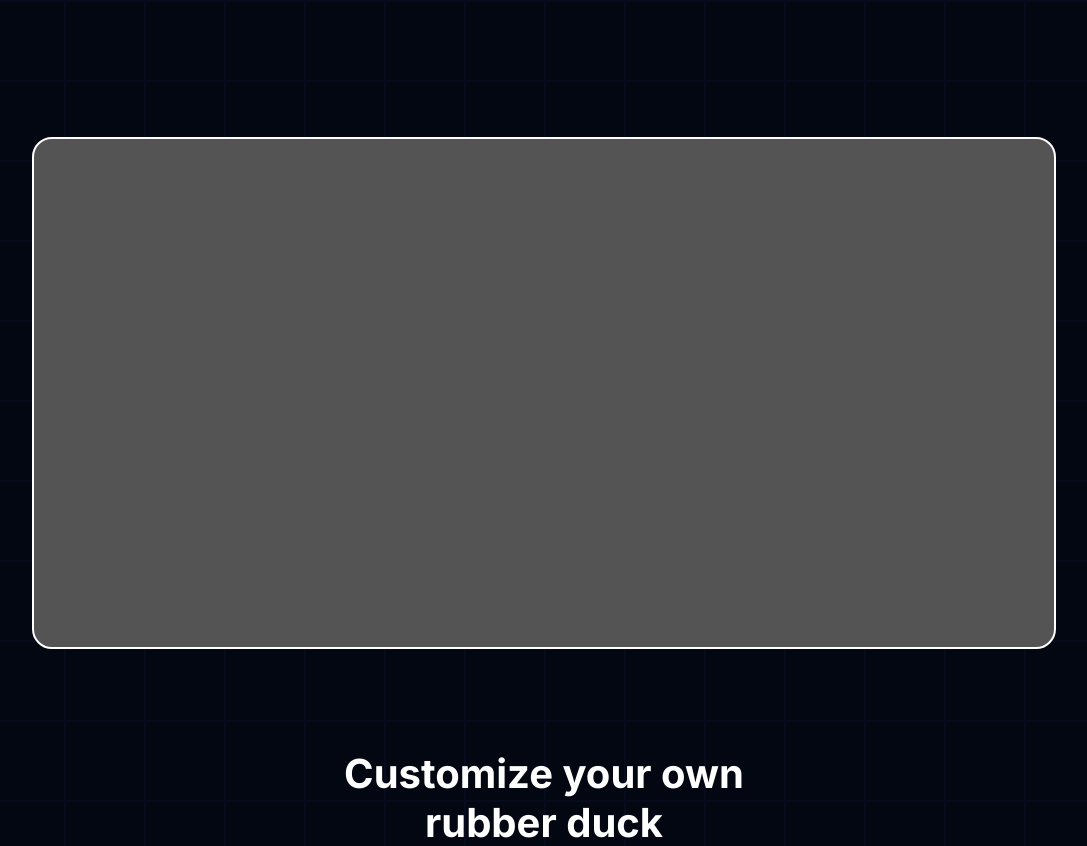
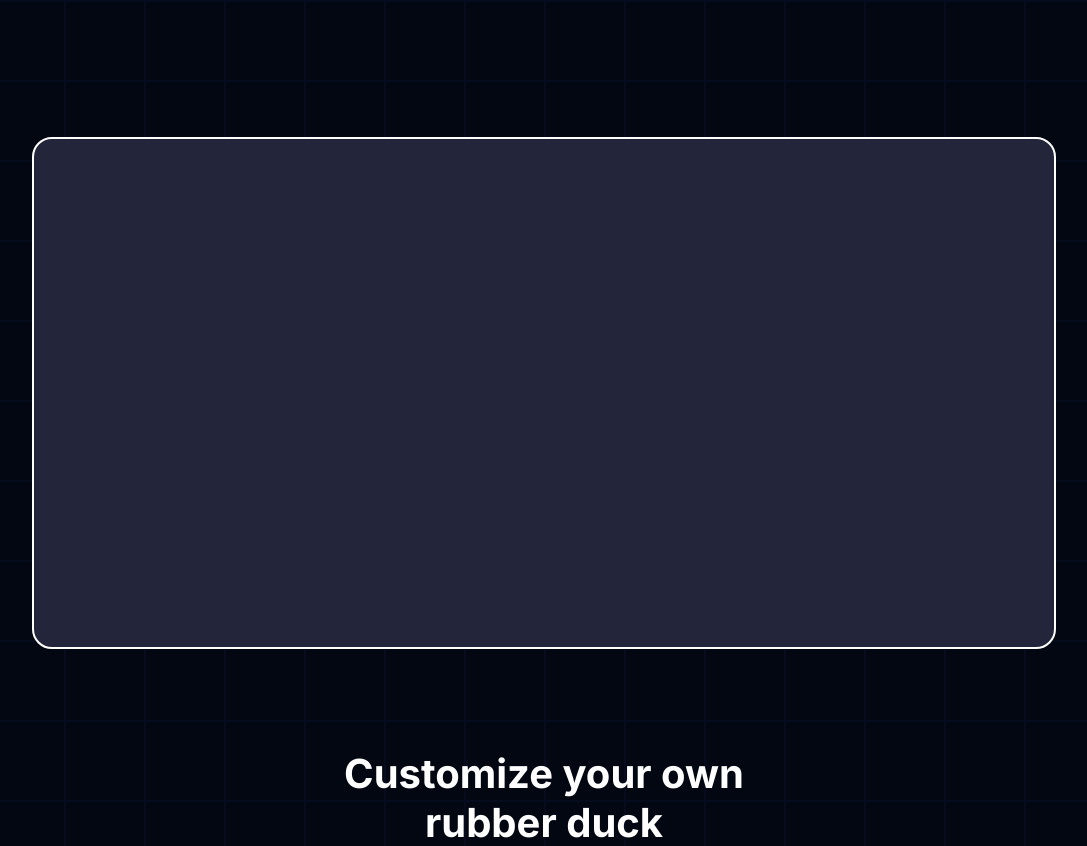
Before and after one commit to 5thAttemptCode/DevDuck, a Next.js app: page / in a window 1280 px wide. Shown: the part 480-1326 px from the top of the page, without its empty margins (96-1183 px from the left). Built offline with nearby package versions, Linux system fonts and the light colour scheme; no server answers.

Commit message:
canvas bg-color :root

```diff
--- a/app/globals.css
+++ b/app/globals.css
@@ -39,9 +39,9 @@
 
     /*background variables*/
     --bg-clr-prim: #030712;
-    --bg-clr-sec: #545454;
+    --bg-clr-sec: #23263a;
     --grad-clr-one: rgba(83, 71, 255, 0.5);
-    --grad-clr-two: rgba(87, 205, 255, 0);
+    --grad-clr-two: #57cdff00;
     --grid-clr: #060c1e;
     --bg-size: 5rem;
 }
```
